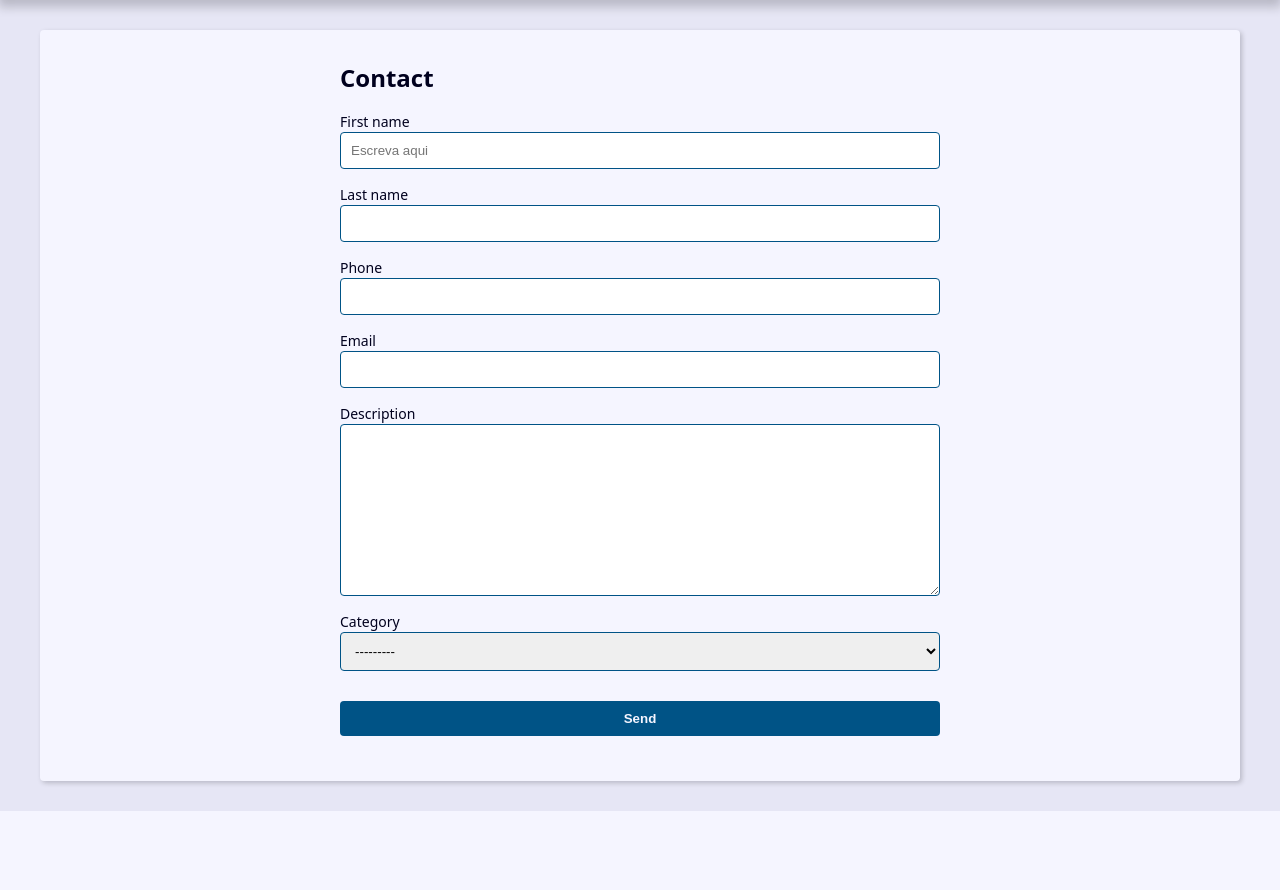
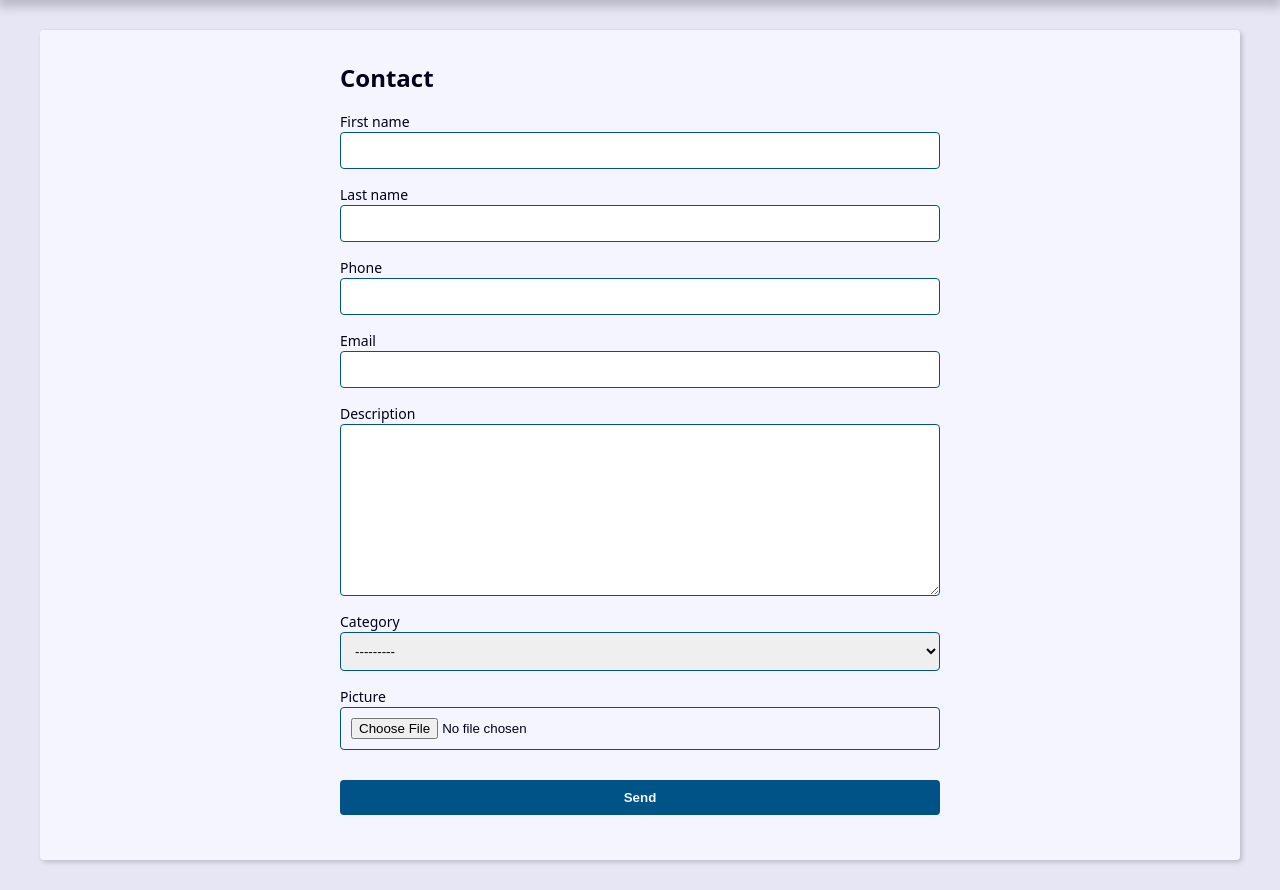
Before and after one commit to RobsonJrr/Projeto-Agenda-Django, a Django app: page /contact/create/ in a window 1280 px wide. Shown: the part 239-1129 px from the top of the page. Before the commit the page ends 1050 px from the top, so only its background shows below. Run offline with Django 5.2, Linux system fonts and the light colour scheme; data that the repository does not hold is empty.

Commit message:
Trabalhando com ImageField no template e nos forms

```diff
--- a/contact/forms.py
+++ b/contact/forms.py
@@ -4,40 +4,21 @@ from django.core.exceptions import ValidationError
 from . import models
 
 class ContactForm(forms.ModelForm):
-    first_name = forms.CharField(
-        widget=forms.TextInput(
+    picture = forms.ImageField(
+        widget=forms.FileInput(
             attrs={
-                'class': 'classe-a classe-b',
-                'placeholder': 'Escreva aqui',
+                'accept': 'image/*',
             }
-        ),
-        label='First name',
-        help_text='ajuda',
+        )
     )
-
-    def __init__(self, *args, **kwargs):
-        super().__init__(*args, **kwargs)
-
-        # self.fields['first_name'].widget.attrs.update({
-        #     'class': 'classe-a classe-b',
-        #     'placeholder': 'Escreva aqui',
-        # })
 
     class Meta:
         model = models.Contact
         fields = (
             'first_name', 'last_name', 'phone',
             'email', 'description', 'category',
+            'picture',
         )
-        # widgets = {
-        #     'first_name': forms.TextInput(
-        #         attrs={
-        #             'class': 'classe-a classe-b',
-        #             'placeholder': 'Escreva aqui',
-        #             }
-        #     )
-
-        # }
 
     def clean(self):
         cleaned_data = self.cleaned_data
--- a/contact/templates/contact/contact.html
+++ b/contact/templates/contact/contact.html
@@ -14,6 +14,11 @@
         <p><b>DESCRIPTION:</b> {{ contact.description }} </p>
         <p><b>CATEGORY:</b> {{ contact.category.name }} </p>
 
+        {% if contact.picture %}
+            <p>
+                <img src="{{ contact.picture.url }}" alt="{{ contact.first_name }} {{ contact.last_name }}">
+            </p>
+        {% endif %}
         <div class="contact-links">
             <a class="btn btn-link" href="{% url 'contact:update' contact.id %}">Update</a>
             <form action="{% url "contact:delete" contact.id %}" method="POST">
--- a/contact/templates/contact/create.html
+++ b/contact/templates/contact/create.html
@@ -25,6 +25,12 @@
                   <p class='help_text'>{{ field.help_test }}</p>
                 {% endif %}
             </div>
+
+            {% if field.name == 'picture' and field.value.url %}
+              <div class="form-group">
+                  <img src="{{ field.value.url }}" alt="">
+              </div>
+                {% endif %}
             {% endfor %}
         </div>
 
--- a/contact/views/contact_forms.py
+++ b/contact/views/contact_forms.py
@@ -8,7 +8,7 @@ def create(request):
     form_action = reverse('contact:create')
 
     if request.method == 'POST':
-        form = ContactForm(request.POST)
+        form = ContactForm(request.POST, request.FILES)
         context = {
             'form': form,
             'form_action': form_action,
@@ -43,7 +43,7 @@ def update(request, contact_id):
     form_action = reverse('contact:update', args=(contact_id, ))
 
     if request.method == 'POST':
-        form = ContactForm(request.POST, instance=contact)
+        form = ContactForm(request.POST, request.FILES, instance=contact)
         context = {
             'form': form,
             'form_action': form_action,
@@ -89,15 +89,3 @@ def delete(request, contact_id):
             'confirmation': confirmation,
         }
     )
-
-# post = request.POST
- # if request.method == 'POST':
-    #     print()
-    #     print(request.method)
-    #     print(request.POST.get('first_name'))
-    #     print(request.POST.get('last_name'))
-    #     print()
-
-    #  print()
-    # print(request.method)
-    # print()
```
